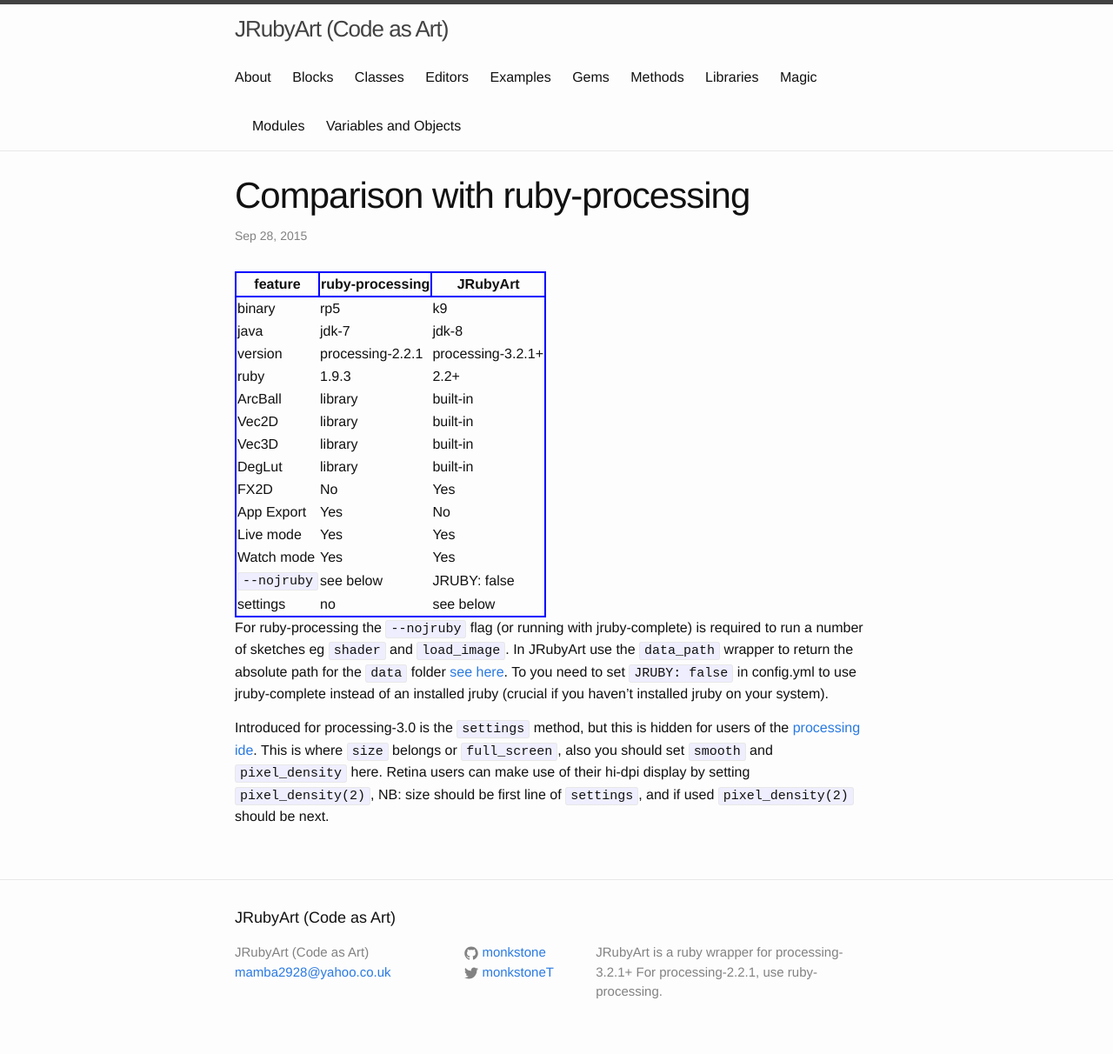
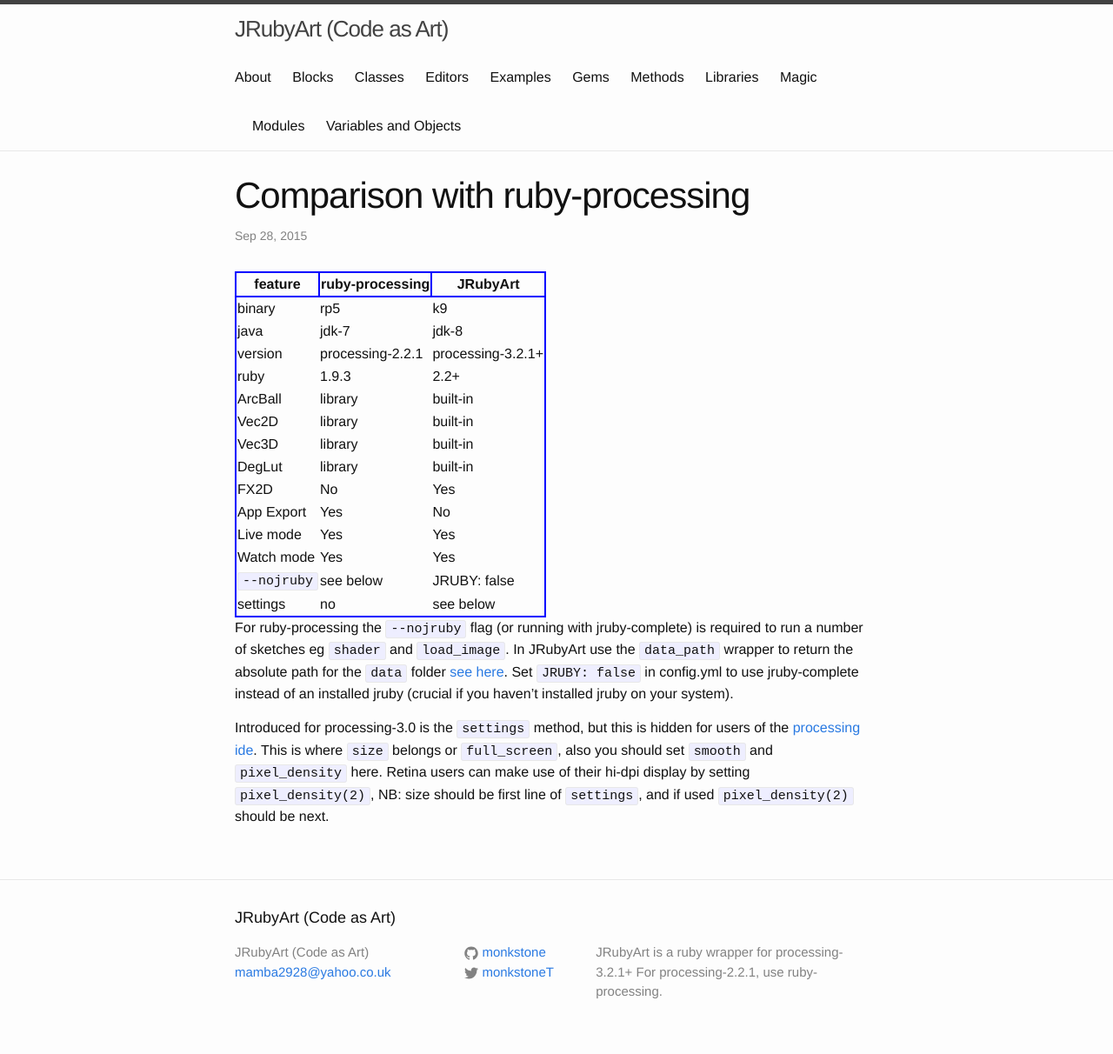
Before and after one commit to ruby-processing/JRubyArt, a Jekyll site: the page built from _posts/2015-09-28-comparison.md, in a window 1280 px wide. Shown: the whole page at 87% size. Built offline with Jekyll 4.4.1, drawn with Linux system fonts in a browser that asks for light colours.

Commit message:
clumsy wording

```diff
--- a/_posts/2015-09-28-comparison.md
+++ b/_posts/2015-09-28-comparison.md
@@ -35,7 +35,7 @@
 |settings      |no                 |see below        |
 
 
-For ruby-processing the `--nojruby` flag (or running with jruby-complete) is required to run a number of sketches eg `shader` and `load_image`. In JRubyArt use the `data_path` wrapper to return the absolute path for the `data` folder [see here][here]. To you need to set `JRUBY: false` in config.yml to use jruby-complete instead of an installed jruby (crucial if you haven't installed jruby on your system).
+For ruby-processing the `--nojruby` flag (or running with jruby-complete) is required to run a number of sketches eg `shader` and `load_image`. In JRubyArt use the `data_path` wrapper to return the absolute path for the `data` folder [see here][here]. Set `JRUBY: false` in config.yml to use jruby-complete instead of an installed jruby (crucial if you haven't installed jruby on your system).
 
 Introduced for processing-3.0 is the `settings` method, but this is hidden for users of the [processing ide][settings]. This is where `size` belongs or `full_screen`, also you should set `smooth` and `pixel_density` here. Retina users can make use of their hi-dpi display by setting `pixel_density(2)`, NB: size should be first line of `settings`, and if used `pixel_density(2)` should be next.
 
```
